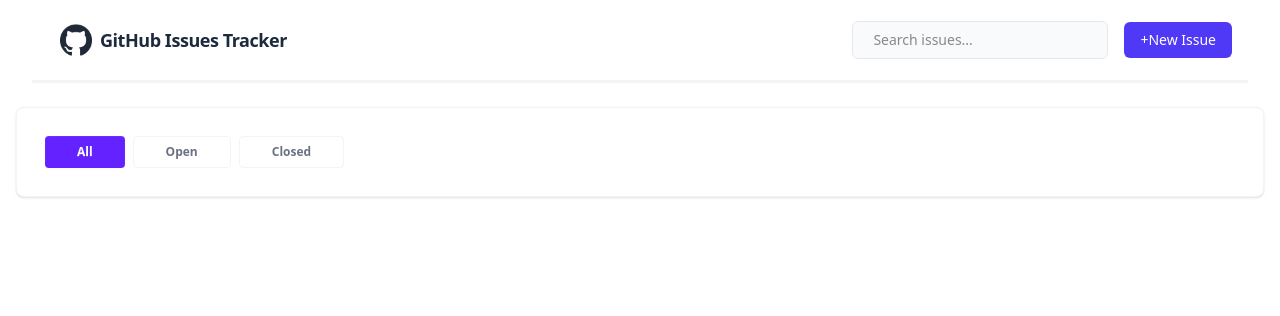
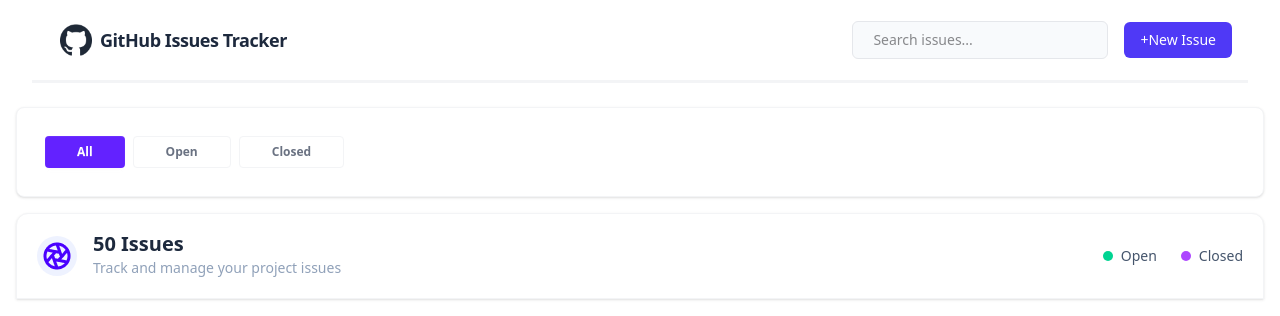
Before and after one commit to kouser-ahamed/B13-A5-Github-Issue-Tracker-Kouser, a plain HTML site: page homepage/homepage.html in a window 1280 px wide. Drawn offline with nearby package versions, Linux system fonts and the light colour scheme.

Commit message:
feat: add issue summary section and status indicators to homepage.html

```diff
--- a/homepage/homepage.html
+++ b/homepage/homepage.html
@@ -72,10 +72,40 @@
         <div class="bg-white p-3 rounded-lg border border-gray-100 shadow-sm">
             <div class="flex gap-2 p-4">
 
-                <button id="btn-all" class="btn btn-sm bg-[#6322FF]  text-white border-none px-8 normal-case">All</button>
-                <button id="btn-open" class="btn btn-sm btn-ghost text-gray-500  px-8 border border-gray-100 normal-case">Open</button>
-                <button id="btn-closed" class="btn btn-sm btn-ghost text-gray-500  px-8 border border-gray-100 normal-case">Closed</button>
+                <button id="btn-all"
+                    class="btn btn-sm bg-[#6322FF]  text-white border-none px-8 normal-case">All</button>
+                <button id="btn-open"
+                    class="btn btn-sm btn-ghost text-gray-500  px-8 border border-gray-100 normal-case">Open</button>
+                <button id="btn-closed"
+                    class="btn btn-sm btn-ghost text-gray-500  px-8 border border-gray-100 normal-case">Closed</button>
 
+            </div>
+        </div>
+
+        <div class="bg-white p-5 rounded-t-xl border border-gray-100 shadow-sm flex items-center justify-between">
+            <div class="flex items-center gap-4">
+                <div class="w-10 h-10 bg-indigo-50 text-[#6322FF] rounded-full flex items-center justify-center">
+                    <img src="../assets/Aperture.png" alt="" />
+                </div>
+                <div>
+                    <h2 class="text-xl font-bold text-slate-800 leading-none">
+                        <span id="quntti">50</span> Issues
+                    </h2>
+                    <p class="text-sm text-slate-400 mt-1">
+                        Track and manage your project issues
+                    </p>
+                </div>
+            </div>
+
+            <div class="flex items-center gap-6">
+                <div class="flex items-center gap-2">
+                    <span class="w-2.5 h-2.5 bg-emerald-400 rounded-full"></span>
+                    <span class="text-sm font-medium text-slate-600">Open</span>
+                </div>
+                <div class="flex items-center gap-2">
+                    <span class="w-[10px] h-[10px] bg-purple-500 rounded-full"></span>
+                    <span class="text-sm font-medium text-slate-600">Closed</span>
+                </div>
             </div>
         </div>
 
```
